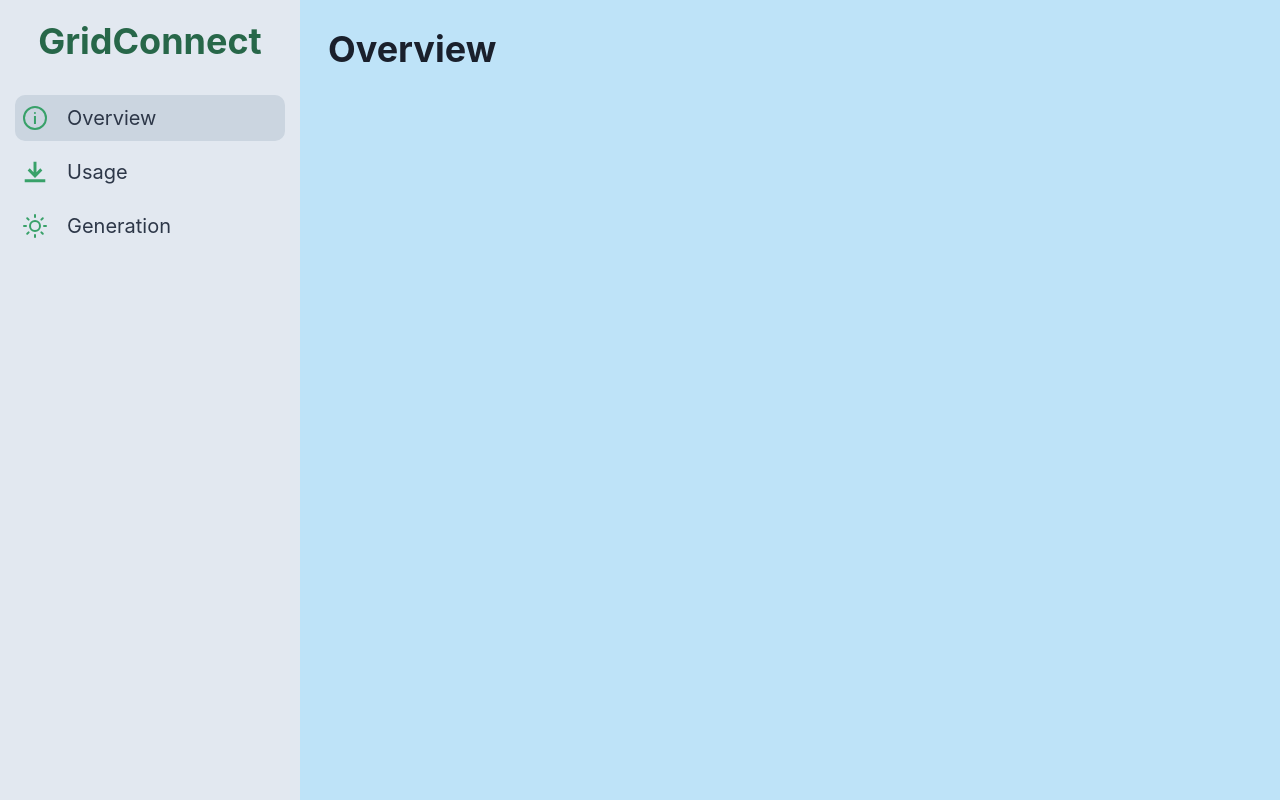
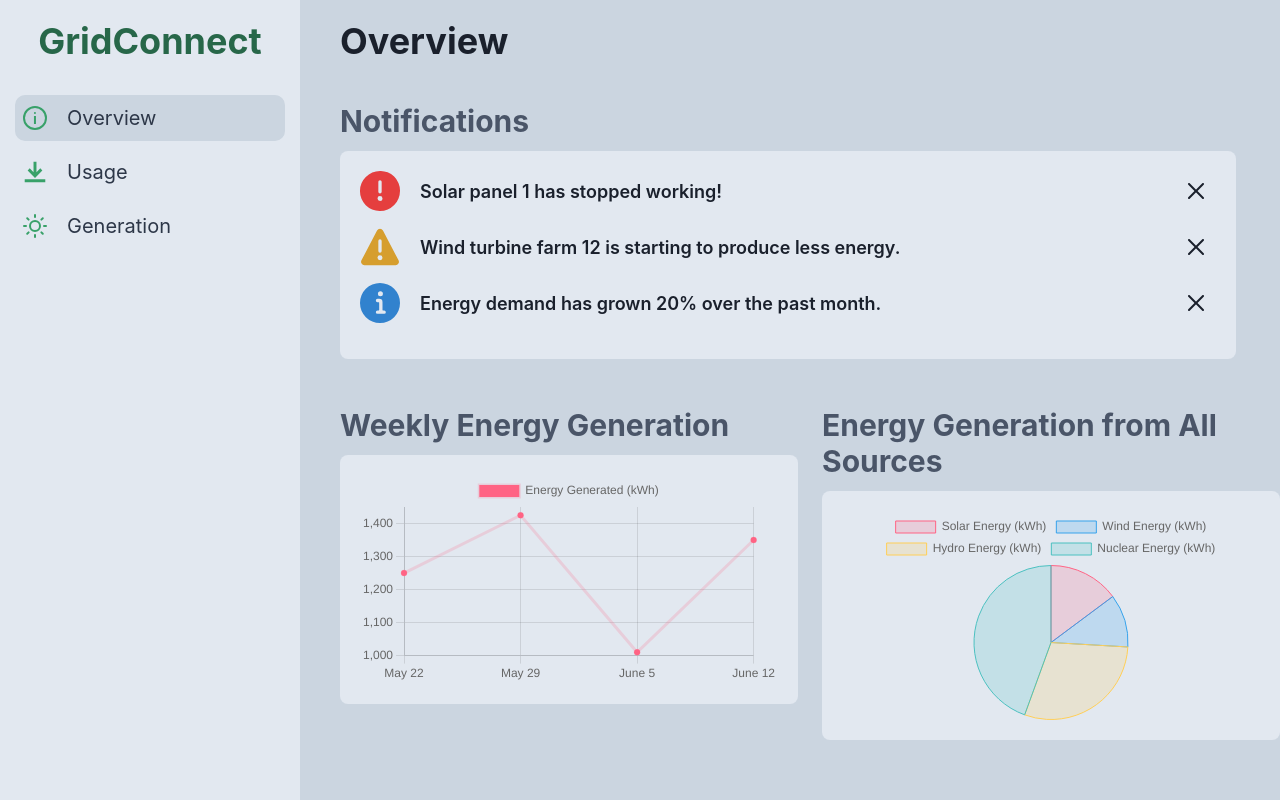
Before and after one commit to AritroSaha10/PeelStemFest2021, a Next.js app in the folder website/: page / in a window 1280 px wide. Built offline with nearby package versions, Linux system fonts and the light colour scheme.

Commit message:
added stuff

```diff
--- /dev/null
+++ b/package.json
@@ -0,0 +1,5 @@
+{
+  "dependencies": {
+    "react-loading-skeleton": "^2.2.0"
+  }
+}
--- /dev/null
+++ b/website/components/HeaderAndBox.jsx
@@ -0,0 +1,12 @@
+import { Box, Heading, Flex } from "@chakra-ui/react";
+
+export default function HeadingAndBox({ heading, children, width }) {
+    return (
+        <Box mb={8}>
+            <Heading size="lg" color="gray.600" mb={3}>{heading}</Heading>
+            <Flex flexDirection="column" backgroundColor="gray.200" width={!width ? "" : width} p={5} borderRadius={8}>
+                {children}
+            </Flex>
+        </Box>
+    );
+}
--- a/website/components/Layout.jsx
+++ b/website/components/Layout.jsx
@@ -1,12 +1,13 @@
-import { Flex, Box } from "@chakra-ui/react";
-import Sidebar from "../components/sidebar";
+import { Flex, Box, Heading } from "@chakra-ui/react";
+import Sidebar from "./Sidebar";
 
-const Layout = ({ children }) => {
+const Layout = ({ children, name }) => {
     return (
-        <Flex height="100vh" width="100vw" direction="row" background="gray.100">
+        <Flex height="100vh" width="100vw" direction="row" background="gray.300">
             <Sidebar />
-            <Flex height="100vh" backgroundColor="blue.100" flex="1">
-                <Box p={7}>
+            <Flex height="100vh" flex="1">
+                <Box pt={5} pl={10}>
+                    <Heading size="xl" mb={10}>{name}</Heading>
                     {children}
                 </Box>
             </Flex>
--- /dev/null
+++ b/website/components/Notifications.jsx
@@ -0,0 +1,49 @@
+import { Box, Heading, Flex, Text, Spacer, IconButton } from "@chakra-ui/react";
+import { WarningIcon, WarningTwoIcon, InfoIcon, CloseIcon } from "@chakra-ui/icons";
+import HeadingAndBox from "./HeaderAndBox";
+import { useState } from "react";
+
+// Enum to represent how urgent a notification is
+// Used to display an icon as well as sort it
+const notificationUrgency = {
+    ERROR: 1,
+    WARN: 2,
+    INFO: 3
+}
+
+export default function Notifications({ pNotifications }) {
+    // Freeze the enum to make sure it isn't changed
+    Object.freeze(notificationUrgency);
+
+    // State vars
+    const [notifications, setNotifications] = useState(pNotifications);
+
+    return (
+        <HeadingAndBox heading="Notifications" width="70vw">
+            {notifications.map(({ content, urgency }, idx) => (
+                <Flex flexDirection="row" alignItems="center" mb={4} key={content}>
+                    {urgency === notificationUrgency.ERROR && <WarningIcon color="red.500" w={10} h={10} />}
+                    {urgency === notificationUrgency.WARN && <WarningTwoIcon color="yellow.500" w={10} h={10} />}
+                    {urgency === notificationUrgency.INFO && <InfoIcon color="blue.500" w={10} h={10} />}
+                    <Text fontSize="lg" ml={5} fontWeight="semibold">{content}</Text>
+
+                    <Spacer />
+
+                    <IconButton aria-label="Close notification" icon={<CloseIcon />} variant="outline" onClick={
+                        () => {
+                            console.log(idx);
+                            setNotifications(
+                                notifications.filter((obj, idxIter) => idxIter !== idx)
+                            )
+                        }
+                    }
+                    />
+                </Flex>
+            ))}
+
+            {!notifications.length && <Text alignSelf="center">No new notifications...</Text>}
+        </HeadingAndBox>
+    );
+}
+
+export { notificationUrgency };
--- /dev/null
+++ b/website/components/graphs/LineGraph.jsx
@@ -0,0 +1,10 @@
+import { Line } from "react-chartjs-2";
+import HeadingAndBox from "../HeaderAndBox";
+
+export default function LineGraph({ data, title, height }) {
+    return (
+        <HeadingAndBox heading={title}>
+            <Line data={data} height={height} options={{ maintainAspectRatio: false }}/>
+        </HeadingAndBox>
+    );
+}
--- /dev/null
+++ b/website/components/graphs/PieChart.jsx
@@ -0,0 +1,10 @@
+import { Pie } from "react-chartjs-2";
+import HeadingAndBox from "../HeaderAndBox";
+
+export default function PieChart({ data, title }) {
+    return (
+        <HeadingAndBox heading={title}>
+            <Pie data={data} options={{ maintainAspectRatio: false }} />
+        </HeadingAndBox>
+    );
+}
--- a/website/components/sidebar.jsx
+++ b/website/components/sidebar.jsx
@@ -37,9 +37,17 @@ export default function Sidebar() {
 
             <Flex flexDirection="column" justifyContent="flex-start" w="270px">
                 {
-                    items.map(({ name, link, icon, current }) =>
-                        <Link href={link}>
-                            <Flex flexDirection="row" alignItems="center" p={2} mb={2} as="button" backgroundColor={router.pathname === link ? "gray.300" : ""} borderRadius="10px">
+                    items.map(({ name, link, icon }) =>
+                        <Link href={link} key={name}>
+                            <Flex
+                                flexDirection="row"
+                                alignItems="center"
+                                p={2}
+                                mb={2}
+                                as="button"
+                                backgroundColor={router.pathname === link ? "gray.300" : ""}
+                                borderRadius="10px"
+                            >
                                 {icon}
                                 <Text fontSize="xl" color="gray.700" ml={5} alignSelf="center">{name}</Text>
                             </Flex>
--- a/website/package.json
+++ b/website/package.json
@@ -15,6 +15,7 @@
     "framer-motion": "^4.1.17",
     "next": "10.2.3",
     "react": "17.0.2",
+    "react-chartjs-2": "^3.0.3",
     "react-dom": "17.0.2"
   }
 }
--- a/website/pages/index.js
+++ b/website/pages/index.js
@@ -1,10 +1,72 @@
-import { Heading } from "@chakra-ui/react";
 import Layout from "../components/Layout";
+import Notifications from "../components/Notifications";
+import LineGraph from "../components/graphs/LineGraph";
+import PieChart from "../components/graphs/PieChart";
+import { notificationUrgency } from "../components/Notifications";
+import { Box, Grid } from "@chakra-ui/layout";
+
+const notifications = [
+  {
+    content: "Solar panel 1 has stopped working!",
+    urgency: notificationUrgency.ERROR
+  },
+  {
+    content: "Wind turbine farm 12 is starting to produce less energy.",
+    urgency: notificationUrgency.WARN
+  },
+  {
+    content: "Energy demand has grown 20% over the past month.",
+    urgency: notificationUrgency.INFO
+  }
+];
+
+const weeklyEnergyGenerationData = {
+  labels: ["May 22", "May 29", "June 5", "June 12"],
+  datasets: [
+    {
+      label: 'Energy Generated (kWh)',
+      data: [1250, 1425, 1010, 1350],
+      fill: false,
+      backgroundColor: 'rgb(255, 99, 132)',
+      borderColor: 'rgba(255, 99, 132, 0.2)',
+    },
+  ],
+};
+
+const energyGenerationFromAllSources = {
+  labels: ["Solar Energy (kWh)", "Wind Energy (kWh)", "Hydro Energy (kWh)", "Nuclear Energy (kWh)"],
+  datasets: [
+    {
+      label: 'kWh',
+      data: [200, 150, 400, 600],
+      backgroundColor: [
+        'rgba(255, 99, 132, 0.2)',
+        'rgba(54, 162, 235, 0.2)',
+        'rgba(255, 206, 86, 0.2)',
+        'rgba(75, 192, 192, 0.2)',
+      ],
+      borderColor: [
+        'rgba(255, 99, 132, 1)',
+        'rgba(54, 162, 235, 1)',
+        'rgba(255, 206, 86, 1)',
+        'rgba(75, 192, 192, 1)',
+      ],
+      borderWidth: 1,
+    },
+  ],
+};
 
 export default function Home() {
   return (
-    <Layout>
-      <Heading>Overview</Heading>
+    <Layout name="Overview">
+      <Box mb={12}>
+        <Notifications pNotifications={notifications} />
+      </Box>
+
+      <Grid templateColumns="repeat(2, 1fr)" gap={6}>
+        <LineGraph title="Weekly Energy Generation" data={weeklyEnergyGenerationData} />
+        <PieChart title="Energy Generation from All Sources" data={energyGenerationFromAllSources} />
+      </Grid>
     </Layout>
   );
 }
```
Also changed, not shown: website/components/graphs/BarGraph.jsx (added, +10 -0 lines), website/pages/generation.js (added, +9 -0 lines), website/pages/usage.js (added, +9 -0 lines), 2 other files (tests, documents, lock files or other folders).
